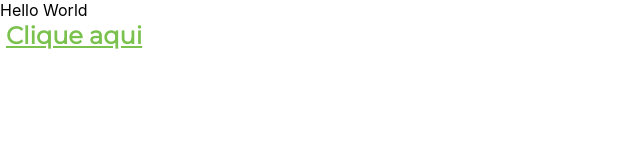
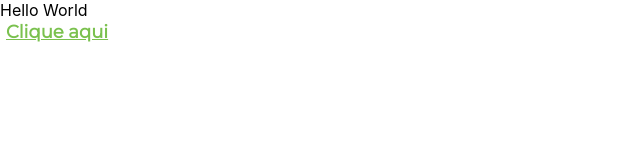
Before and after one commit to HackathonOrc/hackathonTime5, a React (Create React App) app in the folder app/: page / in a window 1280 px wide. Shown: the top 160 px of the page, without its empty margins (0-640 px from the left). Built offline with nearby package versions, Linux system fonts and the light colour scheme.

Commit message:
fix font size

```diff
--- a/app/src/components/link/link.css
+++ b/app/src/components/link/link.css
@@ -7,7 +7,7 @@
   border: 0px;
   text-decoration: underline;
   font-weight: 900;
-  font-size: 24px;
+  font-size: 18px;
 }
 
 .hiperlink:hover{
```
